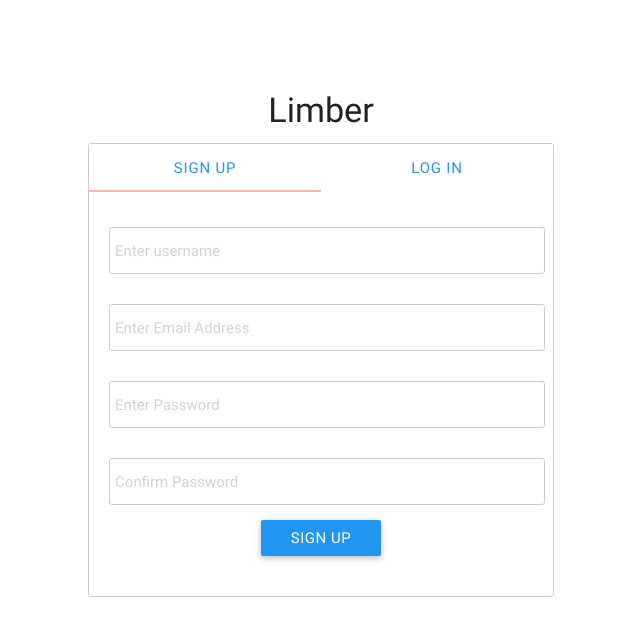
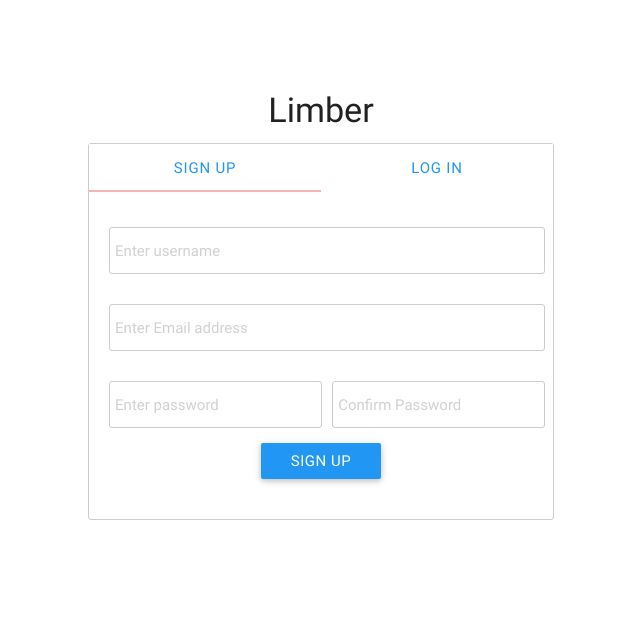
Before and after one commit to andela/limber, a Django app: page /signup/ in a window 1280 px wide. Shown: the top 636 px of the page, without its empty margins (319-959 px from the left). Run offline with Django 3.2, Linux system fonts and the light colour scheme.

Commit message:
[Chore #111455374] Update signup template
- Refactors the signup/login form
- Adds __str__ method for user and projects models

```diff
--- a/app/models/project.py
+++ b/app/models/project.py
@@ -13,6 +13,9 @@ class Project(models.Model):
 
     class Meta:
         app_label = 'app'
+
+    def __str__(self):
+        return self.project_name
 
     @classmethod
     def create_project(cls, **kwargs):
--- a/app/models/user.py
+++ b/app/models/user.py
@@ -45,6 +45,9 @@ class User(models.Model):
     class Meta:
         app_label = 'app'
 
+    def __str__(self):
+        return self.username
+
     def get_user_name(self):
         """Return the user's username"""
         return self.username
@@ -84,6 +87,7 @@ class User(models.Model):
 
     @classmethod
     def add_org_member(cls, **kwargs):
+
         user = UserAuthentication.objects.filter(id=kwargs['admin_id']).first()
         # check if user exists
         if user:
--- a/public/static/scripts/controllers/signup.js
+++ b/public/static/scripts/controllers/signup.js
@@ -1,33 +1,11 @@
-// angular.module('limberApp').controller('SignupController', function($scope, $http, $location, $window) {
-
-//     $scope.user = {};
-
-//     $scope.submitForm = function() {
-//         $http({
-//             method  : 'POST',
-//             url     : '/api/user/',
-//             data    : $scope.user,
-//             headers : {'Content-Type': 'application/json'}
-//         })
-//         .then(function successCallback(response) {
-//             $window.location.href = '/api/api-auth/login/';
-//         }, function errorCallback(response) {
-//             // $window.location.href = '/signup'
-//             console.log($scope.user)
-//         });
-//         // console.log($scope.user)
-//     };
-
-
-// });
 angular.module('limberApp', ['ngResource', 'ngCookies']).
-    config(['$httpProvider', function($httpProvider){
-        // django and angular both support csrf tokens. This tells
-        // angular which cookie to add to what header.
-        $httpProvider.defaults.xsrfCookieName = 'csrftoken';
-        $httpProvider.defaults.xsrfHeaderName = 'X-CSRFToken';
-        // console.log($scope)
-    }]).
+    // config(['$httpProvider', function($httpProvider){
+    //     // django and angular both support csrf tokens. This tells
+    //     // angular which cookie to add to what header.
+    //     $httpProvider.defaults.xsrfCookieName = 'csrftoken';
+    //     $httpProvider.defaults.xsrfHeaderName = 'X-CSRFToken';
+    //     // console.log($scope)
+    // }]).
     factory('api', function($resource){
         // function add_auth_header(data, headersGetter){
         //     var headers = headersGetter();
@@ -49,14 +27,15 @@ angular.module('limberApp', ['ngResource', 'ngCookies']).
             })
         };
     }).
-    controller('authController', function($scope, api, $cookies) {
+    controller('authController', function($scope, api, $cookies, $location, $window) {
 
         $scope.login = function(){
-            dt = {email: $scope.username, password: $scope.password};
-            api.auth.login(dt).
+            // dt = {email: $scope.username, password: $scope.password};
+            api.auth.login($scope.user).
                 $promise.
                     then(function(data){
                         $cookies.put('token', data.token);
+                        // $window.location.href = '/api/user'
                     }).
                     catch(function(data){
                         console.log(data);
@@ -71,12 +50,15 @@ angular.module('limberApp', ['ngResource', 'ngCookies']).
             });
         };
         $scope.register = function(){
-            dt = {email: $scope.email, username: $scope.username, password: $scope.password};
-            api.users.create(dt).
+            // dt = {email: $scope.email, username: $scope.username, password: $scope.password};
+            api.users.create($scope.signup).
                 $promise.
-                    then($scope.login).
+                    then(function(data){
+                        console.log(data);
+                        // $window.location.href = '/api'
+                    }).
                     catch(function(data){
-                        alert(data.data.username);
+                        console.log(data);
                     });
             };
     });
--- a/public/templates/limber/signup.html
+++ b/public/templates/limber/signup.html
@@ -17,69 +17,62 @@
 							<div class="col s12">
 							  <ul class="tabs">
 							    <li class="tab col s3"><a class="blue-text active" href="#signup">Sign Up</a></li>
-							    <li class="tab col s3"><a class="blue-text" href="#login">Log In</a></li>
+							    <li class="tab col s3"><a class="blue-text " href="#login">Log In</a></li>
 							  </ul>
 							</div>
 
 							<div id="signup" class="col s12" >
-								<form id="login_form" ng-submit="register()" novalidate>
+					            <form ng-submit="register()" novalidate>
 									{% csrf_token %}
 					                <div class="row">
 					                    <div class="input-field col s12">
-									        <input id="name" type="text" ng-model="username" placeholder="Enter username">
+					                        <input id="name" type="text" ng-model="signup.username" placeholder="Enter username">
 					                    </div>
 					                </div>
 
 					                <div class="row">
 					                    <div class="input-field col s12">
-									        <input type="email" ng-model="email" placeholder="Enter Email Address">
+					                        <input type="email" ng-model="signup.email" placeholder="Enter Email address" class="validate">
 					                    </div>
 					                </div>
 
 					                <div class="row">
-									    <div class="input-field col s12">
-									        <input type="password" ng-model="password" placeholder="Enter Password" class="validate">
+					                    <div class="input-field col s6">
+					                        <input type="password" ng-model="signup.password" placeholder="Enter password">
 					                    </div>
-									</div>
-
-									<div class="row">
-									    <div class="input-field col s12">
-									        <input type="password" ng-model="confirm_password" placeholder="Confirm Password" class="validate">
+					                    <div class="input-field col s6">
+					                        <input type="password" ng-model="signup.confirm_password" placeholder="Confirm Password">
 					                    </div>
 					                </div>
 
 					                <div class="row">
 					                    <div class="container center">
-								    		<button class="btn blue" type="submit" name="action">Sign Up</button>
+					                        <button class="btn blue" type="submit" name="action">sign up</button>
 					                    </div>
 					                </div>
 					            </form>
 					        </div>
 
 					        <div id="login" class="col s12" >
-								<form id="reg_form" ng-submit="login()" novalidate>
+					            <form ng-submit="login()" novalidate>
 									{% csrf_token %}
-
 					                <div class="row">
 					                    <div class="input-field col s12">
-									        <input type="email" ng-model="username" placeholder="Enter Email Address" class="validate">
+					                        <input type="email" ng-model="user.username" placeholder="Enter Email Address" class="validate">
 					                    </div>
 					                </div>
 
 					                <div class="row">
 					                    <div class="input-field col s12">
-									        <input type="password" ng-model="password" placeholder="Enter Password" class="validate">
+					                        <input type="password" ng-model="user.password" placeholder="Enter Password">
 					                    </div>
 					                </div>
-
-
 
 					                <div class="row">
 					                    <div class="container center">
 					                        <button class="btn blue" type="submit" name="action">Log In</button>
 					                    </div>
 					                </div>
-
 
 					            </form>
 					        </div>
--- a/requirements.txt
+++ b/requirements.txt
@@ -7,6 +7,7 @@ Django==1.8.6
 django-mailgun==0.8.0
 django-toolbelt==0.0.1
 djangorestframework==3.3.1
+djangorestframework-jwt==1.7.2
 factory-boy==2.6.0
 fake-factory==0.5.3
 gnureadline==6.3.3
@@ -19,6 +20,7 @@ pexpect==4.0.1
 pickleshare==0.5
 psycopg2==2.6.1
 ptyprocess==0.5
+PyJWT==1.4.0
 python-coveralls==2.5.0
 python-memcached==1.57
 PyYAML==3.11
```
Lines whose indentation alone changed are shown as unchanged.
